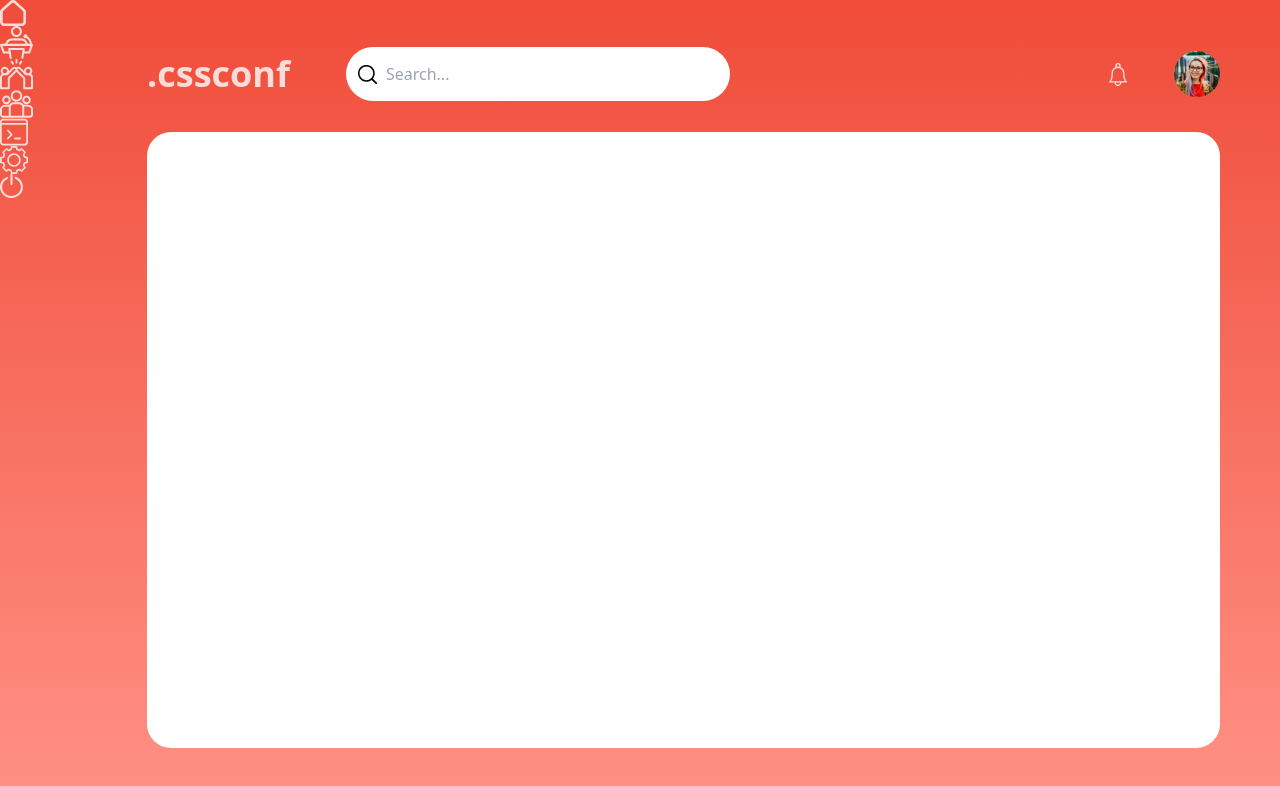
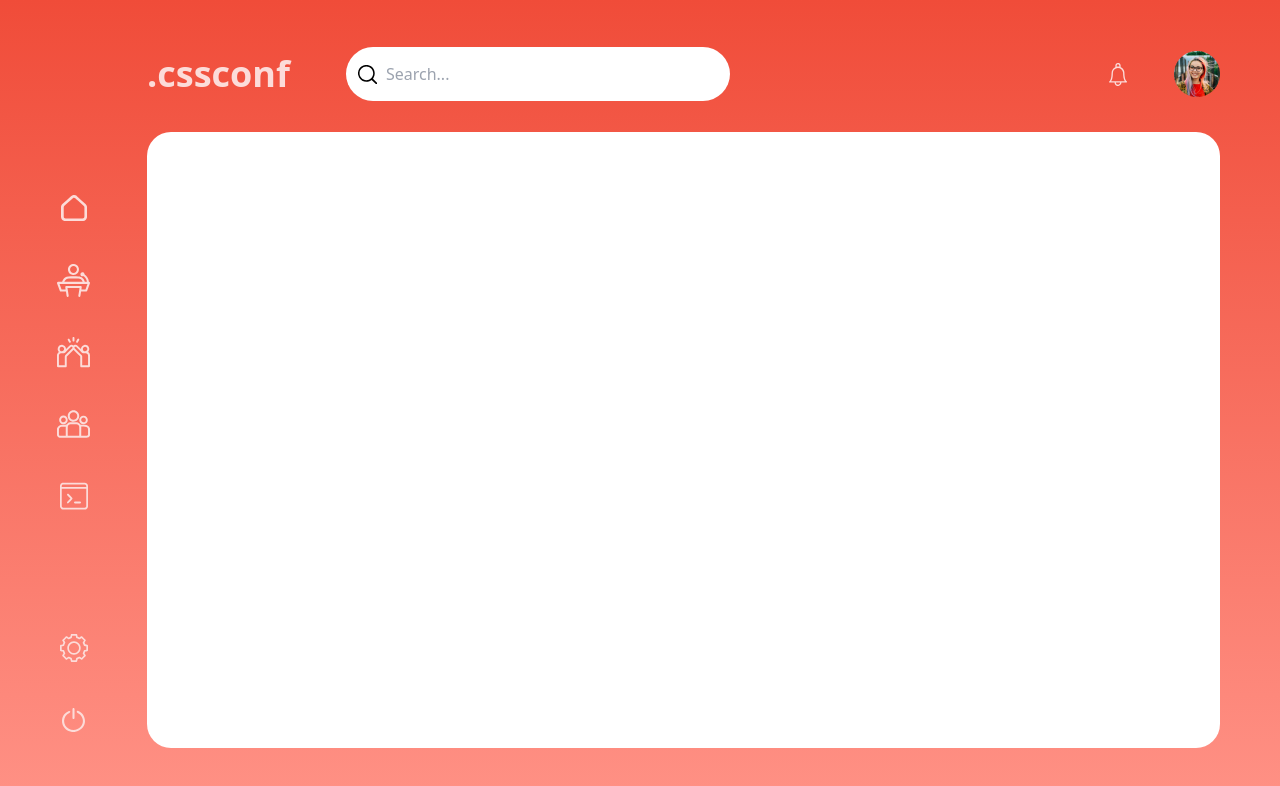
Before and after one commit to KevinMendieta/css-conf-mock, a website built with Vite: page index.html in a window 1280 px wide. Built offline with nearby package versions, Linux system fonts and the light colour scheme.

Commit message:
style aside

```diff
--- a/index.html
+++ b/index.html
@@ -1,5 +1,6 @@
 <!DOCTYPE html>
 <html lang="en">
+
 <head>
   <meta charset="UTF-8" />
   <link rel="icon" type="image/svg+xml" href="/vite.svg" />
@@ -7,6 +8,7 @@
   <meta name="viewport" content="width=device-width, initial-scale=1.0" />
   <title>CSS Conf</title>
 </head>
+
 <body class="h-screen w-screen bg-gradient-to-b from-salmon-200 to-salmon-100">
   <header class="app-header flex justify-between pt-12 pb-8">
     <section class="flex items-center gap-x-14">
@@ -19,7 +21,8 @@
             <img src="/icons/glass.svg" alt="magnifiying glass icon">
           </picture>
         </div>
-          <input class="hidden lg:block p-4 pl-10 rounded-full h-full w-96 focus:outline-none focus:ring-blue-300" placeholder="Search..." type="search" name="" id="">
+        <input class="hidden lg:block p-4 pl-10 rounded-full h-full w-96 focus:outline-none focus:ring-blue-300"
+          placeholder="Search..." type="search" name="" id="">
       </div>
     </section>
     <section class="flex items-center gap-x-8">
@@ -35,38 +38,38 @@
       </button>
     </section>
   </header>
-    <aside class="app-aside">
-      <section>
-        <ul>
-          <li>
+  <aside class="hidden lg:block app-aside">
+    <section class="flex flex-col justify-between h-full">
+      <ul class="flex flex-col items-center gap-y-4 mt-12">
+        <li class="flex items-center justify-center rounded-full w-14 h-14 hover:bg-salmon-100 transition-colors">
           <a href="/">
             <picture>
               <img src="/icons/home.svg" alt="home button">
             </picture>
           </a>
         </li>
-          <li>
+        <li class="flex items-center justify-center rounded-full w-14 h-14 hover:bg-salmon-100 transition-colors">
           <a href="/talks">
             <picture>
               <img src="/icons/desk.svg" alt="talks button">
             </picture>
           </a>
         </li>
-          <li>
+        <li class="flex items-center justify-center rounded-full w-14 h-14 hover:bg-salmon-100 transition-colors">
           <a href="/speakers">
             <picture>
               <img src="/icons/pairs.svg" alt="speakers button">
             </picture>
           </a>
         </li>
-          <li>
+        <li class="flex items-center justify-center rounded-full w-14 h-14 hover:bg-salmon-100 transition-colors">
           <a href="/chat">
             <picture>
               <img src="/icons/people.svg" alt="chat button">
             </picture>
           </a>
         </li>
-          <li>
+        <li class="flex items-center justify-center rounded-full w-14 h-14 hover:bg-salmon-100 transition-colors">
           <a href="/code">
             <picture>
               <img src="/icons/command.svg" alt="code button">
@@ -74,17 +77,15 @@
           </a>
         </li>
       </ul>
-      </section>
-      <section>
-        <ul>
-          <li>
+      <ul class="flex flex-col items-center gap-y-4">
+        <li class="flex items-center justify-center rounded-full w-14 h-14 hover:bg-salmon-100 transition-colors">
           <a href="/settings">
             <picture>
               <img src="/icons/kog.svg" alt="settings button">
             </picture>
           </a>
         </li>
-          <li>
+        <li class="flex items-center justify-center rounded-full w-14 h-14 hover:bg-salmon-100 transition-colors">
           <button>
             <picture>
               <img src="/icons/power.svg" alt="logout button">
@@ -98,4 +99,5 @@
   </main>
   <footer class="app-footer"></footer>
 </body>
+
 </html>
--- a/src/style.css
+++ b/src/style.css
@@ -7,7 +7,7 @@ body {
   grid-template-rows: 132px 1fr 52px;
   grid-template-columns: 147px 1fr 60px;
   grid-template-areas:
-    'aside header ...'
+    '... header ...'
     'aside main ...'
     '... footer ...';
 }
```
Lines whose indentation alone changed are shown as unchanged.
